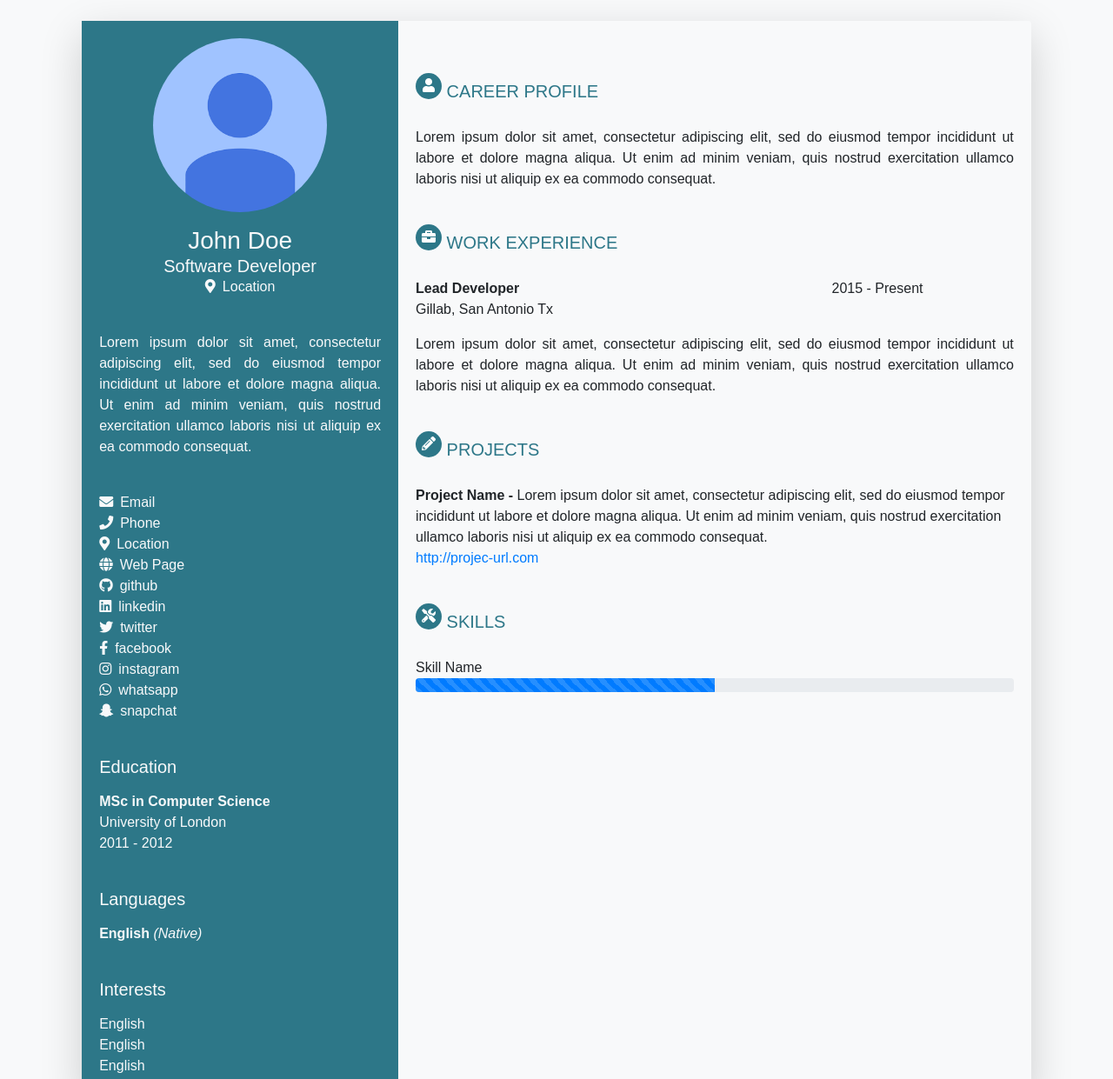
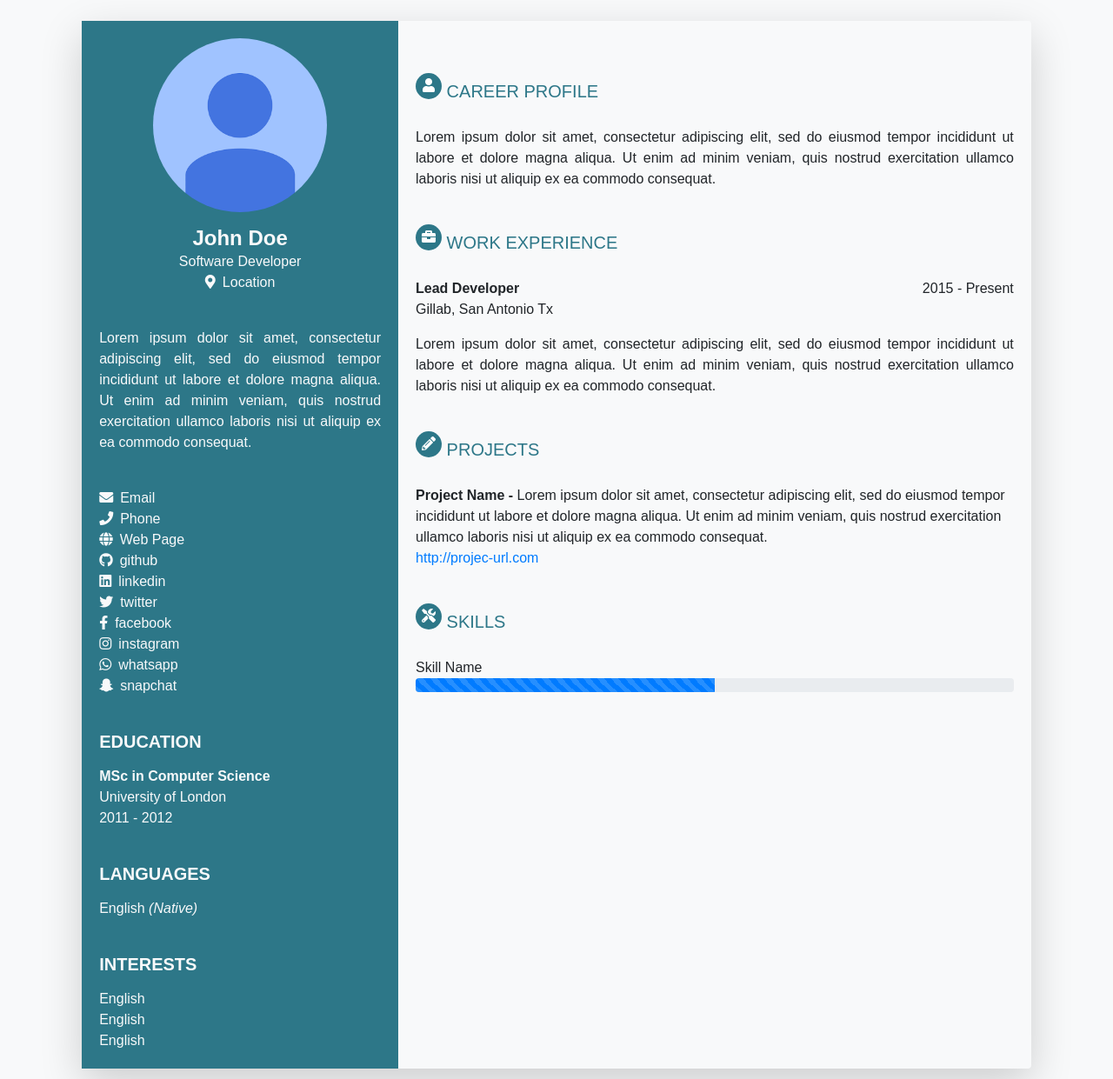
Before and after one commit to gilfranfer/kariertabelo, a plain HTML site: page index.html in a window 1280 px wide. Shown: the top 1241 px of the page at 87% size. Drawn offline with nearby package versions, Linux system fonts and the light colour scheme.

Commit message:
Text Style review

```diff
--- a/index.html
+++ b/index.html
@@ -30,17 +30,16 @@
             <!-- Picture -->
             <article class="card-body" style="background-color:#2d7788!important">
               <div id="picture-container" class="text-center">
-                <img src="resources/img/picture.png" class="card-img-top rounded-circle"
-                  width="200px" style="max-width: 200px">
-                <h3 class="card-title mt-3 mb-0">John Doe</h3>
-                <h5 class="card-title mb-0">Software Developer</h5>
-                <i class="fas fa-map-marker-alt"></i><span class="ml-2">Location</span>
+                <img src="resources/img/picture.png" class="card-img-top rounded-circle">
+                <h4 class="card-title mt-3 mb-0 font-weight-bold">John Doe</h4>
+                <span class="card-title mb-0 font-weight-light">Software Developer</span><br>
+                <span class="font-weight-lighter"><i class="fas fa-map-marker-alt mr-2"></i>Location</span>
               </div>
             </article>
             <!-- Bio -->
             <article class="card-body" style="background-color:#2d7788!important">
-              <div id="bio-container" class="text-justify">
-                <p class="card-text">
+              <div class="text-justify">
+                <p class="card-text font-weight-normal">
                   Lorem ipsum dolor sit amet, consectetur adipiscing elit, sed do eiusmod tempor incididunt ut labore et dolore magna aliqua. Ut enim ad minim veniam, quis nostrud exercitation ullamco laboris nisi ut aliquip ex ea commodo consequat.
                 </p>
               </div>
@@ -49,75 +48,97 @@
             <article class="card-body" style="background-color:#2d7788!important">
               <div class="row row-cols-2 row-cols-md-1">
                 <div class="col">
-                  <i class="fas fa-envelope"></i><span class="ml-2">Email</span>
+                  <span class="font-weight-lighter">
+                    <i class="mr-2 fas fa-envelope"></i>Email
+                  </span>
                 </div>
                 <div class="col">
-                  <i class="fas fa-phone"></i><span class="ml-2">Phone</span>
+                  <span class="font-weight-lighter">
+                    <i class="mr-2 fas fa-phone"></i>Phone
+                  </span>
+                </div>
+                <!-- <div class="col">
+                  <span class="font-weight-lighter">
+                    <i class="mr-2 fas fa-map-marker-alt"></i>Location
+                  </span>
+                </div> -->
+                <div class="col">
+                  <span class="font-weight-lighter">
+                    <i class="mr-2 fas fa-globe"></i>Web Page
+                  </span>
                 </div>
                 <div class="col">
-                  <i class="fas fa-map-marker-alt"></i><span class="ml-2">Location</span>
+                  <span class="font-weight-lighter">
+                    <i class="mr-2 fab fa-github"></i>github
+                  </span>
                 </div>
                 <div class="col">
-                  <i class="fas fa-globe"></i><span class="ml-2">Web Page</span>
+                  <span class="font-weight-lighter">
+                    <i class="mr-2 fab fa-linkedin"></i>linkedin
+                  </span>
                 </div>
                 <div class="col">
-                  <i class="fab fa-github"></i><span class="ml-2">github</span>
+                  <span class="font-weight-lighter">
+                    <i class="mr-2 fab fa-twitter"></i>twitter
+                  </span>
                 </div>
                 <div class="col">
-                  <i class="fab fa-linkedin"></i><span class="ml-2">linkedin</span>
+                  <span class="font-weight-lighter">
+                    <i class="mr-2 fab fa-facebook-f"></i>facebook
+                  </span>
                 </div>
                 <div class="col">
-                  <i class="fab fa-twitter"></i><span class="ml-2">twitter</span>
+                  <span class="font-weight-lighter">
+                    <i class="mr-2 fab fa-instagram"></i>instagram
+                  </span>
                 </div>
                 <div class="col">
-                  <i class="fab fa-facebook-f"></i><span class="ml-2">facebook</span>
+                  <span class="font-weight-lighter">
+                    <i class="mr-2 fab fa-whatsapp"></i>whatsapp
+                  </span>
                 </div>
                 <div class="col">
-                  <i class="fab fa-instagram"></i><span class="ml-2">instagram</span>
-                </div>
-                <div class="col">
-                  <i class="fab fa-whatsapp"></i><span class="ml-2">whatsapp</span>
-                </div>
-                <div class="col">
-                  <i class="fab fa-snapchat-ghost"></i><span class="ml-2">snapchat</span>
+                  <span class="font-weight-lighter">
+                    <i class="mr-2 fab fa-snapchat-ghost"></i>snapchat
+                  </span>
                 </div>
               </div>
             </article>
             <!-- Education -->
             <article class="card-body" style="background-color:#2d7788!important">
-              <div id="bio-container" class="text-justify">
-                <h5 class="card-title">
+              <div class="text-justify">
+                <h5 class="card-title font-weight-bold text-uppercase">
                   Education
                 </h5>
                 <div class="mt-3">
                   <span class="font-weight-bold">MSc in Computer Science</span><br>
                   <span class="font-weight-light">University of London</span><br>
-                  <span class="font-weight-light">2011 - 2012</span><br>
+                  <span class="font-weight-lighter">2011 - 2012</span><br>
                 </div>
               </div>
             </article>
             <!-- Languages -->
             <article class="card-body" style="background-color:#2d7788!important">
-              <div id="bio-container" class="text-justify">
-                <h5 class="card-title">
+              <div class="text-justify">
+                <h5 class="card-title font-weight-bold text-uppercase">
                   Languages
                 </h5>
                 <div class="mt-3">
-                  <span class="font-weight-bold">English</span>
+                  <span class="font-weight-normal">English</span>
                   <span class="font-weight-lighter font-italic">(Native)</span>
                 </div>
               </div>
             </article>
             <!-- Interests -->
             <article class="card-body" style="background-color:#2d7788!important">
-              <div id="bio-container" class="text-justify">
-                <h5 class="card-title">
+              <div class="text-justify">
+                <h5 class="card-title font-weight-bold text-uppercase">
                   Interests
                 </h5>
                 <div class="mt-3">
-                  <span class="font-weight-light">English</span><br>
-                  <span class="font-weight-light">English</span><br>
-                  <span class="font-weight-light">English</span><br>
+                  <span class="font-weight-normal">English</span><br>
+                  <span class="font-weight-normal">English</span><br>
+                  <span class="font-weight-normal">English</span><br>
                 </div>
               </div>
             </article>
@@ -160,13 +181,13 @@
                       </span>
                     </div>
                     <!-- Period -->
-                    <div class="col-md-4">
+                    <div class="col-md-4  text-md-right">
                       <span class="font-weight-light">
                         2015 - Present
                       </span>
                     </div>
                     <!-- Company -->
-                    <div class="col-md-12">
+                    <div class="col-12">
                       <span class="font-weight-light">
                         Gillab, San Antonio Tx
                       </span>
--- a/resources/css/global.css
+++ b/resources/css/global.css
@@ -28,3 +28,8 @@ body{
 .icon-circle > i{
   margin-top: 6px;
 }
+
+#picture-container > img {
+   width: 200px;
+   max-width: 200px;
+}
```
